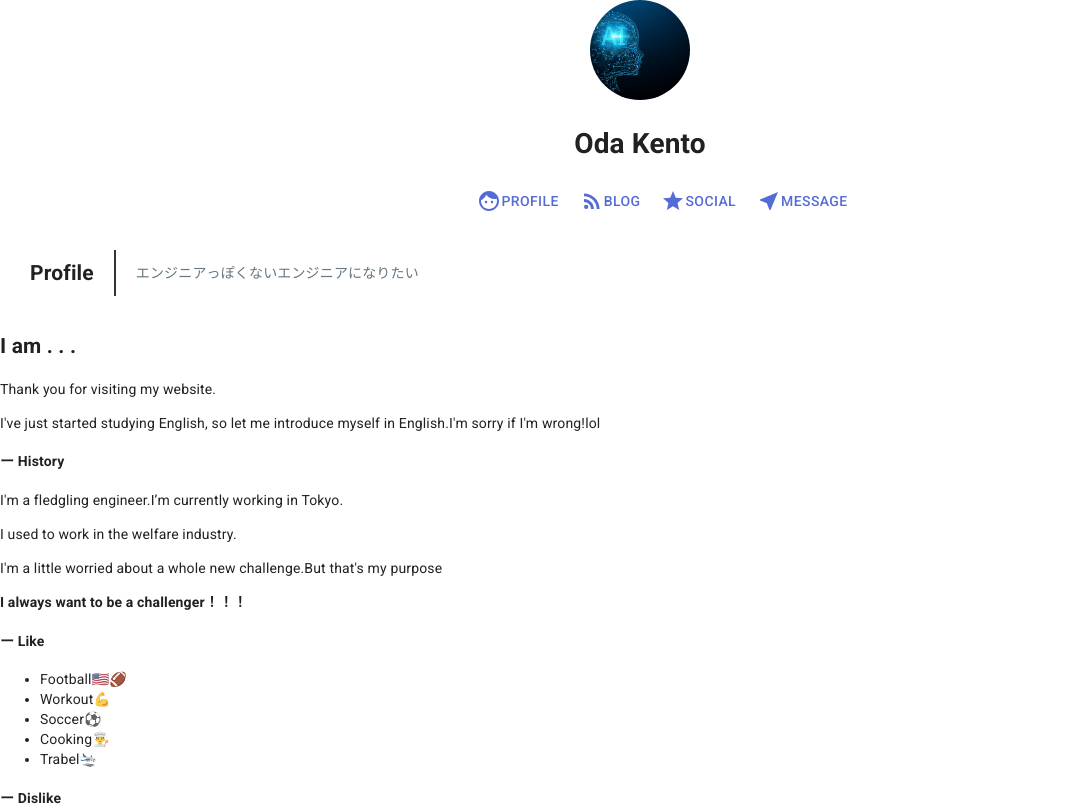
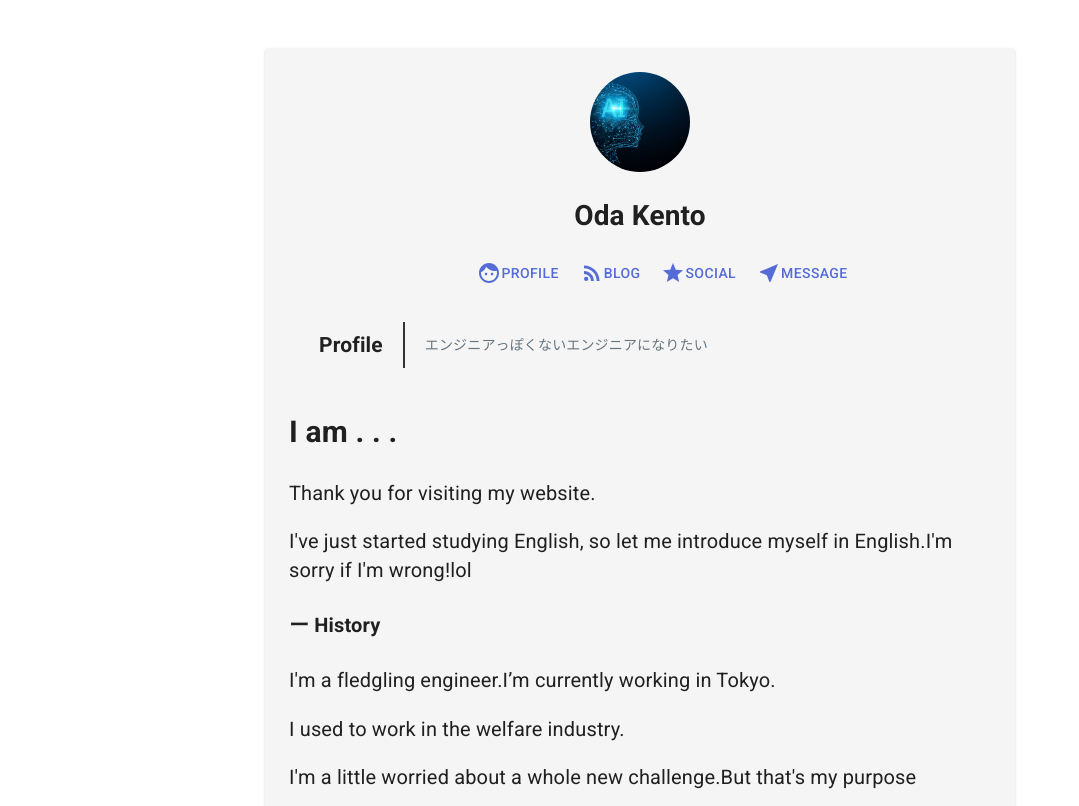
Before and after one commit to kentoda/Port_Blog, a Next.js app: page / in a window 1280 px wide. Shown: the top 806 px of the page, without its empty margins (0-1079 px from the left). Built offline with nearby package versions, Linux system fonts and the light colour scheme.

Commit message:
add home

```diff
--- a/pages/index.js
+++ b/pages/index.js
@@ -1,12 +1,57 @@
 import Header from "../components/header";
 import SubHead from "../components/head";
 import Head from "next/head";
+import { makeStyles } from "@material-ui/core/styles";
+import Paper from "@material-ui/core/Paper";
+
+const useStyles = makeStyles((theme) => ({
+  appBar: {
+    position: "relative",
+  },
+  layout: {
+    width: "auto",
+    marginLeft: theme.spacing(2),
+    marginRight: theme.spacing(2),
+
+    [theme.breakpoints.up(600 + theme.spacing(2) * 2)]: {
+      width: 750,
+      marginLeft: "auto",
+      marginRight: "auto",
+    },
+  },
+  paper: {
+    marginTop: theme.spacing(3),
+    marginBottom: theme.spacing(3),
+    padding: theme.spacing(2),
+    backgroundColor: "#F5F5F5",
+    [theme.breakpoints.up(600 + theme.spacing(3) * 2)]: {
+      marginTop: theme.spacing(6),
+      marginBottom: theme.spacing(6),
+      padding: theme.spacing(3),
+    },
+  },
+  stepper: {
+    padding: theme.spacing(3, 0, 5),
+  },
+  buttons: {
+    display: "flex",
+    justifyContent: "flex-end",
+  },
+  button: {
+    marginTop: theme.spacing(3),
+    marginLeft: theme.spacing(1),
+  },
+}));
 
 const home = () => {
+  const classes = useStyles();
+
   return (
     <>
+      <main className={classes.layout}>
+        <Paper className={classes.paper}>
           <Head>
-        <title>Home</title>
+            <title>home</title>
           </Head>
           <Header />
           <SubHead />
@@ -15,8 +60,8 @@ const home = () => {
               <h2>I am . . .</h2>
               <p>Thank you for visiting my website.</p>
               <p>
-            I've just started studying English, so let me introduce myself in
-            English.I'm sorry if I'm wrong!lol
+                I've just started studying English, so let me introduce myself
+                in English.I'm sorry if I'm wrong!lol
               </p>
               <h4>ー History</h4>
               <p>I'm a fledgling engineer.I’m currently working in Tokyo.</p>
@@ -27,6 +72,7 @@ const home = () => {
               </p>
               <strong>I always want to be a challenger！！！</strong>
               <h4>ー Like</h4>
+
               <ul>
                 <li>Football🇺🇸🏈</li>
                 <li>Workout💪</li>
@@ -34,11 +80,17 @@ const home = () => {
                 <li>Cooking👨‍🍳</li>
                 <li>Trabel🛬</li>
               </ul>
-
               <h4>ー Dislike</h4>
               <strong>I hate prejudice, prejudice and discrimination.</strong>
+              <style>{`
+               .contents {
+                font-size: 20px;
+              }
+      `}</style>
             </div>
           </div>
+        </Paper>
+      </main>
     </>
   );
 };
```
Lines whose indentation alone changed are shown as unchanged.
